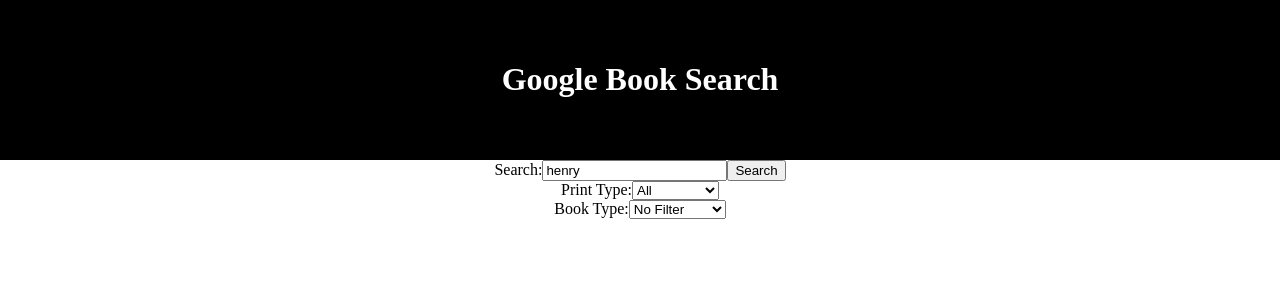
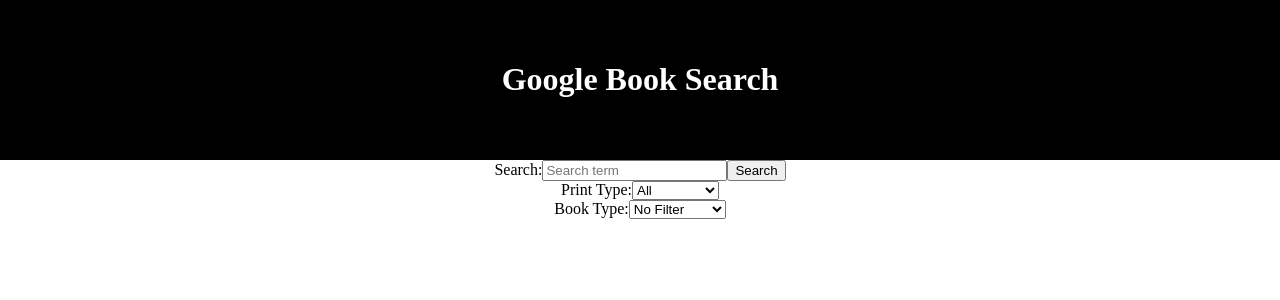
Before and after one commit to pinball24/google-book-search, a React (Create React App) app: page / in a window 1280 px wide. Shown: the top 300 px of the page. Built offline with nearby package versions, Linux system fonts and the light colour scheme.

Commit message:
added list item

```diff
--- a/src/App.js
+++ b/src/App.js
@@ -9,7 +9,7 @@
   constructor(props) {
     super(props);
     this.state = {
-      searchTerm: 'henry',
+      searchTerm: '',
       books: [],
       filters: {
         printType: 'all',
@@ -24,13 +24,16 @@
     })
   }
 
-  getBooks() {
-    const key = 'AIzaSyD0-VzbtzihqtPLCc9xZF_keDNQ-DMy2ls'
-    console.log(key);
+  updateFilterOption(print, type) {
+    this.setState({
+      filters: {...this.state.filters, printType: print, bookType: type}
+    })
+  }
+
+  getBooks = () => {
+    const key = 'AIzaSyDXWqspP09ukXy-DwC1nROuYPVIXKC9CiQ'
     const baseUrl = 'https://www.googleapis.com/books/v1/volumes'
-    console.log(baseUrl);
-    let url = `${baseUrl}?key=${key}&q=${this.state.searchTerm}`
-    console.log(url);
+    let url = `${baseUrl}?q=${this.state.searchTerm}&key=${key}`
 
     fetch(url)
       .then(res => {
@@ -41,7 +44,7 @@
       })
       .then(res => res.json())
       .then(data => {
-        console.log(data);
+        console.log(data)
         this.setState({
           books: data,
           error: null
@@ -65,7 +68,8 @@
           getBooks={this.getBooks}/>
         <FilterableList
           searchTerm={this.state.searchTerm}
-          filters={this.state.filters}/>
+          filters={this.state.filters}
+          books={this.state.books}/>
       </div>
     )
   }
--- a/src/filterableList/FilterableList.js
+++ b/src/filterableList/FilterableList.js
@@ -1,11 +1,19 @@
 import React, { Component } from 'react';
+import ListItem from '../listItem/ListItem';
 
 export default class FilterableList extends Component {
     render() {
+        const list = this.props.books.map((book, key) => <ListItem book={book} key={key}/>)
+
+
         return (
             <div className="filterableList">
-
+                {list}
             </div>
         )
     }
 }
+
+FilterableList.defaultProps = {
+    books: []
+};
--- /dev/null
+++ b/src/listItem/ListItem.js
@@ -0,0 +1,11 @@
+import React, { Component } from 'react';
+
+export default class ListItem extends Component {
+    render() {
+        return (
+            <div>
+
+            </div>
+        )
+    }
+}
```
